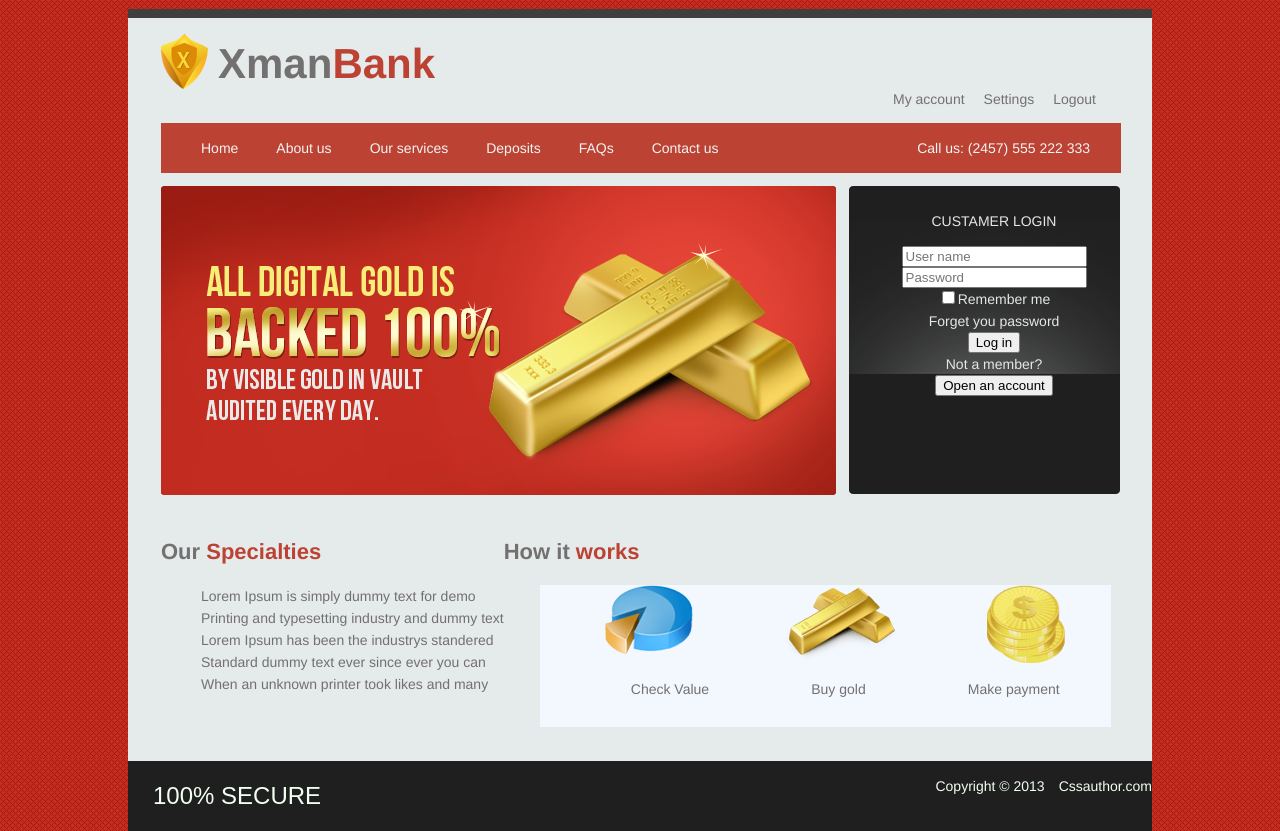
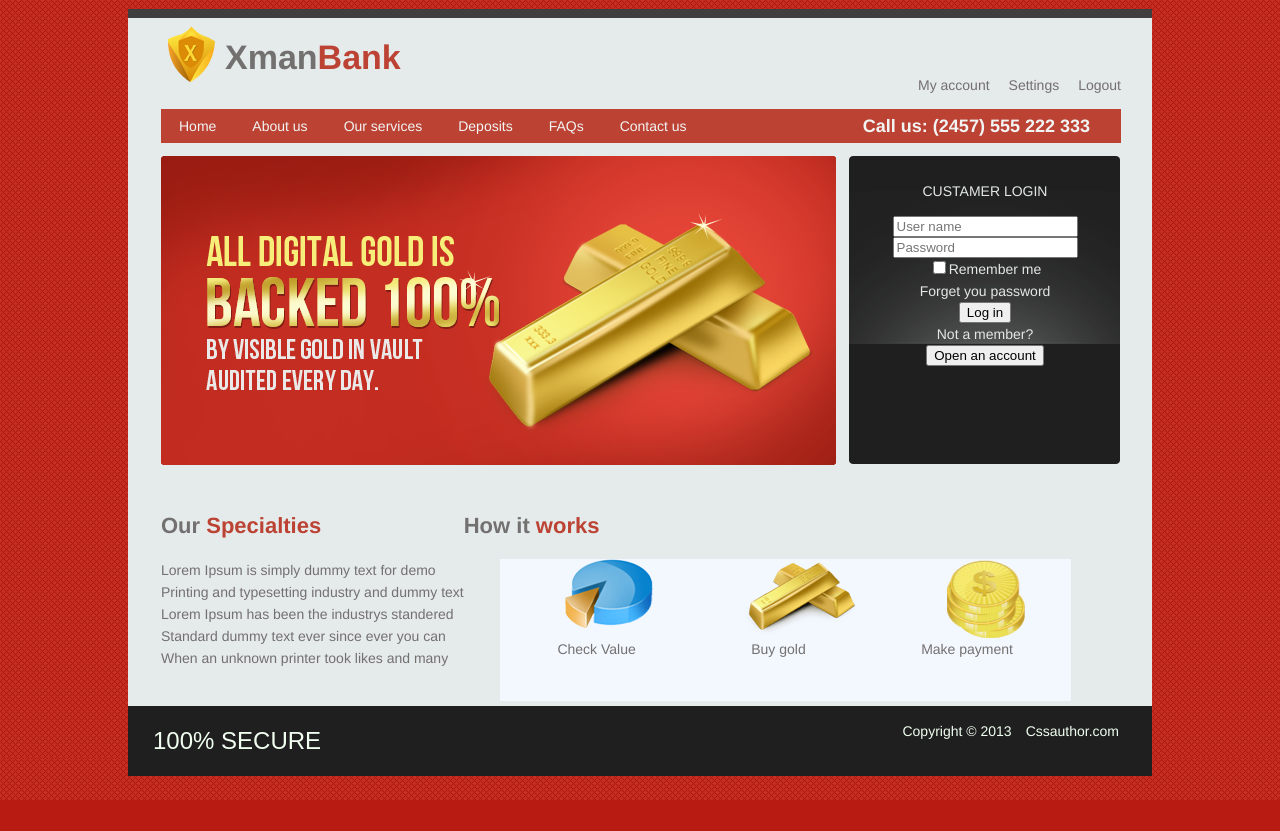
Before and after one commit to akhmaiev/-, a plain HTML site: page index.html in a window 1280 px wide. After the commit the page ends 800 px from the top, so only its background shows below. Drawn offline with Linux system fonts and the light colour scheme.

Commit message:
кодеревью
- небольшой ренейм файлов (так нужно было)
- нижнее меню теперь при наведении нормально подсвечивается , черным фоном

```diff
--- a/index8.css
+++ b/index.css
@@ -15,6 +15,8 @@ color: #BC4333;
 }
 ul{
 list-style: none;
+    margin: 0;
+    padding: 0;
 
 }
 li{
@@ -26,8 +28,9 @@ a {
 }
 .head, .article-cont {
     margin-left: 33px;
+    margin-right: 31px;
 }
-h1{font-size: 42px;}
+h1{font-size: 34px;}
 h3{font-size: 22px;}
 /*---------Шапка сайта--------*/
 
@@ -62,6 +65,7 @@ margin-top: 0;
     flex-direction: row;
     justify-content: space-between;
     margin-bottom: 13px;
+    margin-left: 7px;
 }
 .logo-name{
     /*логотип и текс*/
@@ -79,7 +83,6 @@ margin-top: 0;
     flex-direction: row;
     justify-content: flex-end;
     align-self: flex-end;
-    margin-right: 37px;
     margin-bottom: 0;
 }
 #top-menu a:hover,
@@ -87,15 +90,18 @@ margin-top: 0;
     color: #BC4333;
 }
 #top-menu li{
-    margin-right: 19px;
+    padding-left: 19px;
 }
 .bottom-menu-cont{
     /*контейнер для нижнего меню и "Call as"*/
     display: flex;
+    align-items: center;
     justify-content: space-between;
     background: #bc4333;
     color: #f2f4f4;
-    margin-right: 31px;
+    height: 34px;
+
+
     margin-bottom: 13px;
 }
 #bottom-menu{
@@ -104,15 +110,20 @@ margin-top: 0;
 }
 #bottom-menu a:hover,
 #bottom-menu a:focus{
+    /*font-weight: bold;*/
     background-color: #3f3f3f;
 }
-#bottom-menu li{
-    padding-right: 38px;
+#bottom-menu a {
+    padding: 9px 18px 9px 18px ;
+    /*padding-right: 38px;*/
 
 }
 
 .call-bottom-menu{
 margin-right: 31px;
+    font-size: 18px;
+    line-height: 22px;
+    font-weight: bold;
 }
 /*--------------контентная часть сайта--------------*/
 .article-cont{
@@ -124,7 +135,7 @@ margin-right: 31px;
     /*контейнер для баннера и формы*/
     display: flex;
     flex-direction: row;
-    margin-bottom: 24px;
+    margin-bottom: 28px;
 }
 .banner{
     width: 675px;
@@ -146,13 +157,16 @@ margin-right: 31px;
     /*контейнер для текстовых блоков*/
     display: flex;
     flex-direction: row;
+    width: 962px;
+    height: 179px;
+    margin-bottom: 34px;
 }
 .text-cont-works{
     /*контейнер для картинок и подписей к ним текстового блока "как это работает"*/
     background: #f3f8ff;
     width: 571px;
     height: 142px;
-    margin-bottom: 34px;
+
     display: flex;
     flex-direction: column;
     margin-left: 36px;
@@ -188,6 +202,7 @@ footer{
 }
 .footer-block{
     display: flex;
+    margin-right: 33px;
 }
 .footer-one{
     margin-left: 25px;
--- a/index8.html
+++ b/index.html
@@ -2,7 +2,7 @@
 <html>
 <head>
     <title>XmanBank</title>
-    <link href="index8.css" rel="stylesheet">
+    <link href="index.css" rel="stylesheet">
     <meta charset="utf-8">
 </head>
 <body>
@@ -54,7 +54,7 @@
             </form>
         </div>
             <div class="text-cont">
-                 <div class="text-cont-one"> <h3><span class="gray-title">Our</span> <span class="red-title">Specialties</span></h3>
+                 <section class="text-cont-one"> <h3><span class="gray-title">Our</span> <span class="red-title">Specialties</span></h3>
                     <ul class="mark">
                         <li>Lorem Ipsum is simply dummy text for demo</li>
                         <li>Printing and typesetting industry and dummy text</li>
@@ -62,8 +62,8 @@
                         <li>Standard dummy text ever since  ever you can</li>
                         <li> When an unknown printer took likes and many</li>
                     </ul>
-                 </div>
-                 <div class="text-cont-two">
+                 </section>
+                 <section class="text-cont-two">
                     <h3><span class="gray-title">How it</span> <span class="red-title">works</span></h3>
                         <div class="text-cont-works">
                             <div class="image-text">
@@ -77,7 +77,7 @@
                                 <li>Make payment</li>
                             </ul>
                         </div>
-                 </div>
+                 </section>
             </div>
     </article>
 
```
